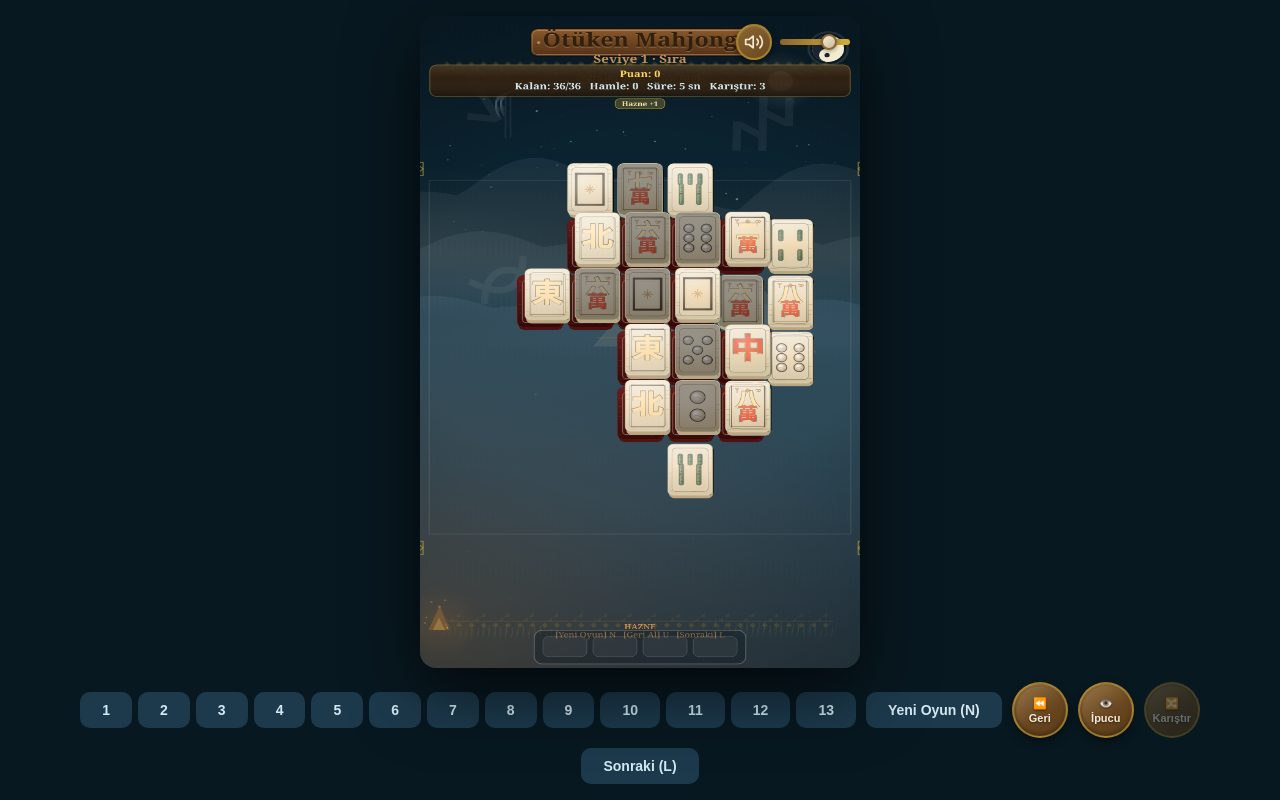
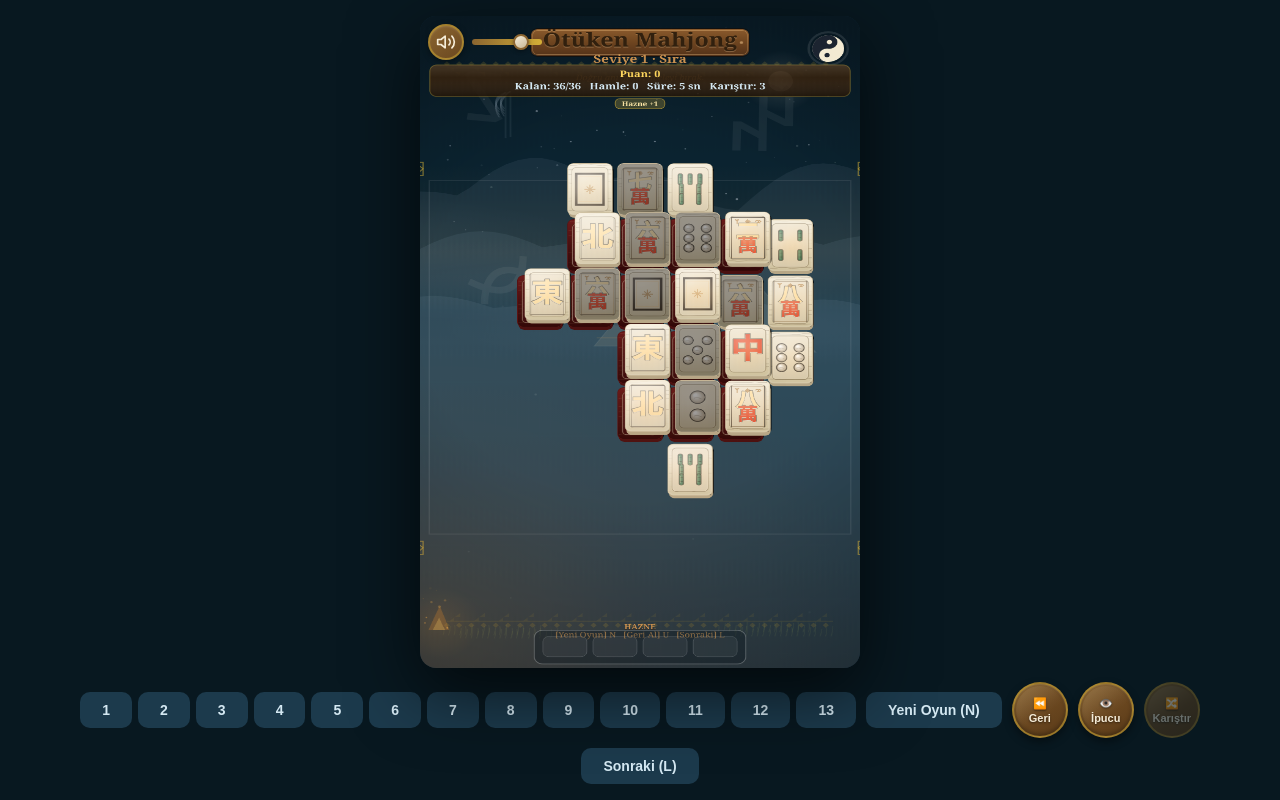
Before and after one commit to ozkanbakioglu21/mythic-fight-arena, a React (Vite) app: page / in a window 1280 px wide. Built offline with nearby package versions, Linux system fonts and the light colour scheme.

Commit message:
Move sound controls to top-left

```diff
--- a/src/styles.css
+++ b/src/styles.css
@@ -233,7 +233,7 @@ body,
 .sound-controls {
   position: absolute;
   top: 8px;
-  right: 8px;
+  left: 8px;
   z-index: 10;
   display: flex;
   align-items: center;
```
